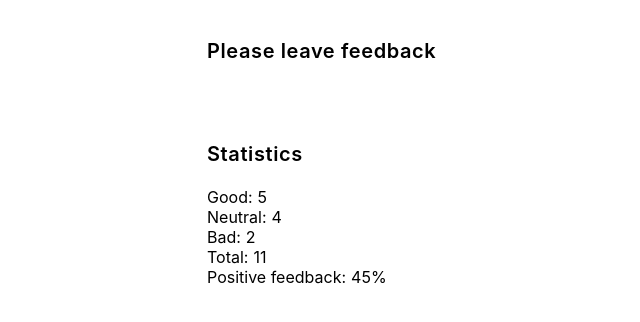
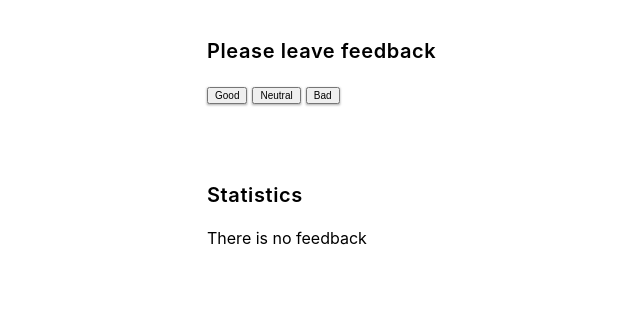
Before and after one commit to YaroslavVyshynskyi/goit-react-hw-04-feedback, a React (Create React App) app: page / in a window 1280 px wide. Shown: the top 322 px of the page, without its empty margins (233-873 px from the left). Built offline with nearby package versions, Linux system fonts and the light colour scheme.

Commit message:
change class to function

```diff
--- a/src/components/App.jsx
+++ b/src/components/App.jsx
@@ -3,18 +3,12 @@ import Section from "./Section/Section";
 import FeedBackOptions from "./FeedbackOptions/FeedbackOptions";
 import Statistics from "./Statistics/Statistics";
 import Notification from "./Notification/Notification";
-// import { Component } from "react";
 
-function App () {
-  // state = {
-  //   good: 0,
-  //   neutral: 0,
-  //   bad: 0
-  // };
+const App = () => {
 
-  const[good, setGood] = useState(5);
-  const[neutral, setNeutral] = useState(4);
-  const[bad, setBad] = useState(2);
+  const[good, setGood] = useState(0);
+  const[neutral, setNeutral] = useState(0);
+  const[bad, setBad] = useState(0);
 
   const handleGood = () => {
     setGood(prevGood => prevGood + 1)
@@ -28,19 +22,19 @@ function App () {
     setBad(prevBad => prevBad + 1)
   };
 
-  // const handleFeedback = (type) => {
-  //   useState((prevState) => {
-  //     const prevScore = prevState[type] || 0;
-  //     return {
-  //       [type]: prevScore + 1,
-  //     }
-  //   })
-  // };
-
-
+  const handleFeedback = (type) => {
+    switch (type) {
+      case "good": handleGood();
+        break;
+      case "neutral": handleNeutral();
+        break;
+      case "bad": handleBad();
+        break
+      default: return
+    }
+  };
 
   const countTotalFeedback = () => {
-    // const { good, neutral, bad } = this.state;
     return good + neutral + bad;
   };
 
@@ -53,20 +47,17 @@ function App () {
     return Math.round(totalInPercentage);
   };
 
-  // const options = Object.keys(this.state);
-  const options = [];
-  console.log(options);
+  const options = ["good", "neutral", "bad"];
+
   const total = countTotalFeedback();
-  // console.log(total);
 
   return (
       <div>
         <Section title="Please leave feedback">
           <FeedBackOptions
             options={options}
-            // onLeaveFeedback={handleFeedback} />
-        />
-            </Section>
+            onLeaveFeedback={handleFeedback} />
+        </Section>
         <Section title="Statistics">
           {total
             ? <Statistics good={good} neutral={neutral} bad={bad} total={total} positivePercentage={countPositiveFeedbackPercentage()} />
```
